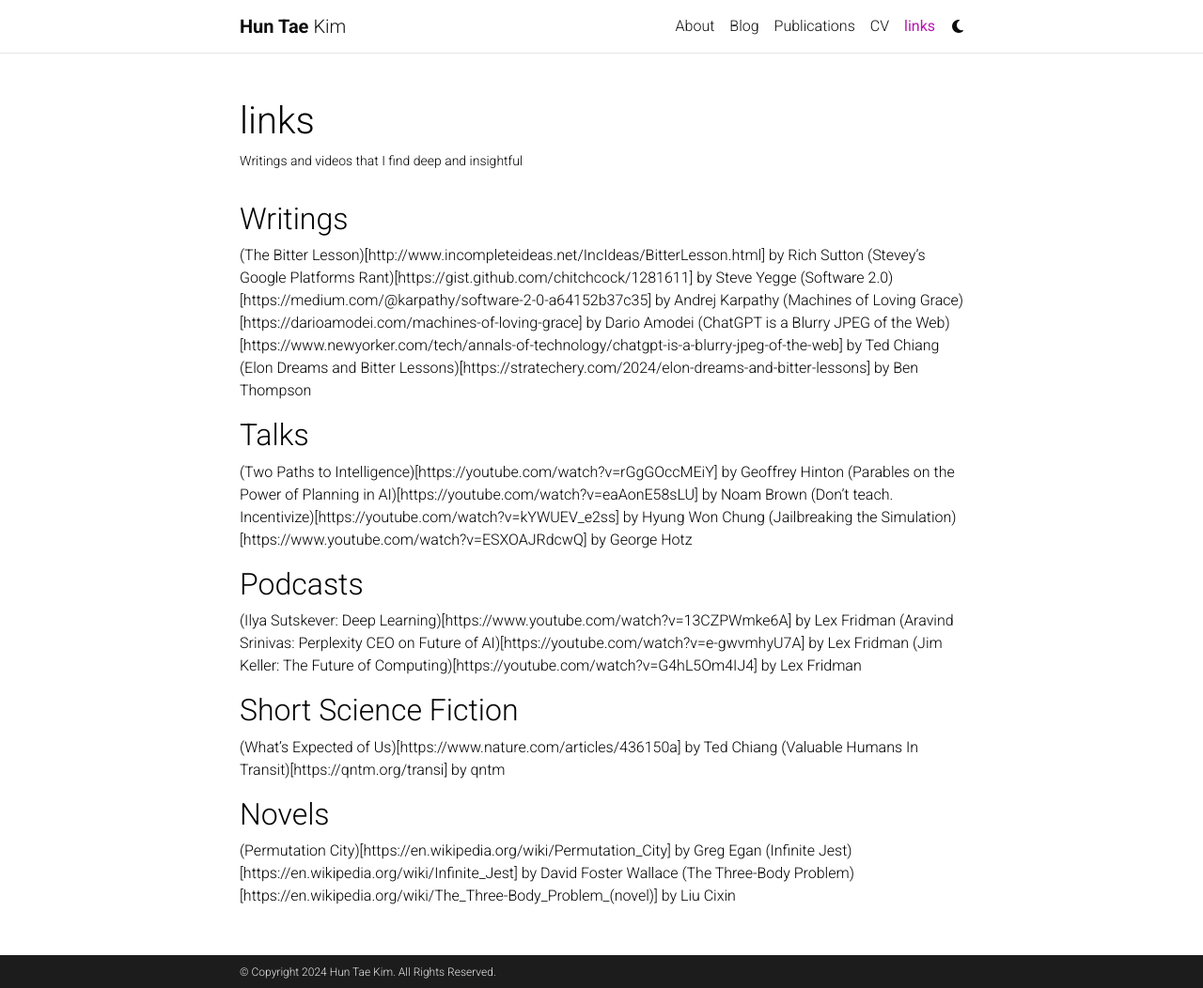
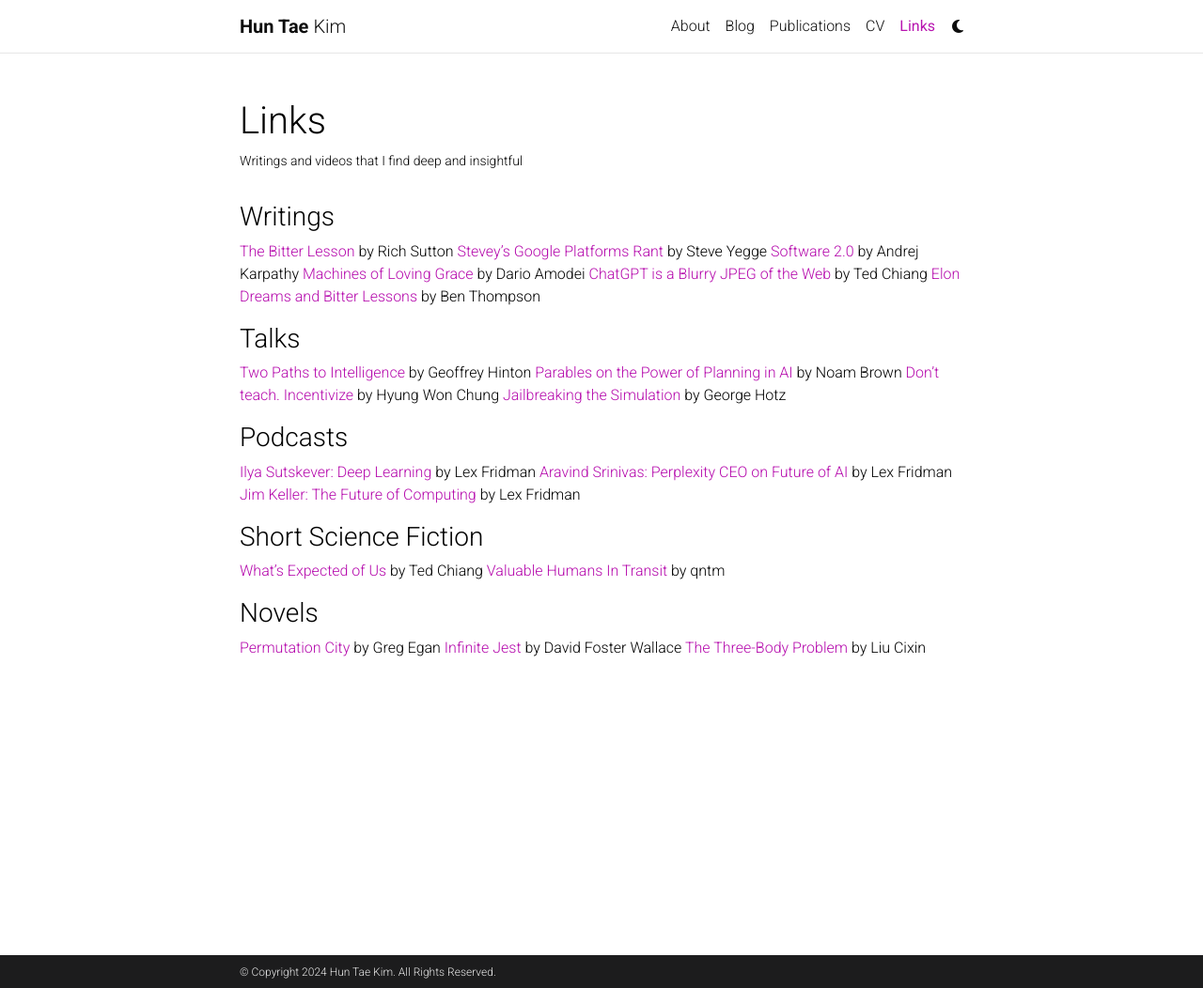
Before and after one commit to ht0324/ht0324.github.io, a Jekyll site: the page built from _pages/links.md, in a window 1280 px wide and 1052 px high. Shown: the whole window at 94% size. Built offline with Jekyll 4.4.1, drawn with Linux system fonts in a browser that asks for light colours; comment, search, counter and statistics services are not loaded; a style sheet for code colours, icons or effects is not loaded.

Commit message:
Update links page and remove unused display tags and categories

```diff
--- a/_config.yml
+++ b/_config.yml
@@ -263,8 +263,8 @@
     tag: '/blog/tag/:name/'
     category: '/blog/category/:name/'
 
-display_tags: ['formatting', 'images', 'links', 'math', 'code'] # these tags will be displayed on the front page of your blog
-display_categories: ['blockquotes'] # these categories will be displayed on the front page of your blog
+# display_tags: ['formatting', 'images', 'links', 'math', 'code'] # these tags will be displayed on the front page of your blog
+# display_categories: ['blockquotes'] # these categories will be displayed on the front page of your blog
 
 # -----------------------------------------------------------------------------
 # Jekyll Scholar
--- a/_pages/links.md
+++ b/_pages/links.md
@@ -1,38 +1,36 @@
 ---
 layout: page
-permalink: /links/
-title: links
+permalink: /Links/
+title: Links
 description: Writings and videos that I find deep and insightful
 nav: true
 nav_order: 6
 ---
 
-## Writings
-(The Bitter Lesson)[http://www.incompleteideas.net/IncIdeas/BitterLesson.html] by Rich Sutton
-(Stevey's Google Platforms Rant)[https://gist.github.com/chitchcock/1281611] by Steve Yegge
-(Software 2.0)[https://medium.com/@karpathy/software-2-0-a64152b37c35] by Andrej Karpathy
-(Machines of Loving Grace)[https://darioamodei.com/machines-of-loving-grace] by Dario Amodei
-(ChatGPT is a Blurry JPEG of the Web)[https://www.newyorker.com/tech/annals-of-technology/chatgpt-is-a-blurry-jpeg-of-the-web] by Ted Chiang
-(Elon Dreams and Bitter Lessons)[https://stratechery.com/2024/elon-dreams-and-bitter-lessons] by Ben Thompson
+### Writings
+[The Bitter Lesson](http://www.incompleteideas.net/IncIdeas/BitterLesson.html) by Rich Sutton
+[Stevey's Google Platforms Rant](https://gist.github.com/chitchcock/1281611) by Steve Yegge
+[Software 2.0](https://medium.com/@karpathy/software-2-0-a64152b37c35) by Andrej Karpathy
+[Machines of Loving Grace](https://darioamodei.com/machines-of-loving-grace) by Dario Amodei
+[ChatGPT is a Blurry JPEG of the Web](https://www.newyorker.com/tech/annals-of-technology/chatgpt-is-a-blurry-jpeg-of-the-web) by Ted Chiang
+[Elon Dreams and Bitter Lessons](https://stratechery.com/2024/elon-dreams-and-bitter-lessons) by Ben Thompson
 
+### Talks
+[Two Paths to Intelligence](https://youtube.com/watch?v=rGgGOccMEiY) by Geoffrey Hinton
+[Parables on the Power of Planning in AI](https://youtube.com/watch?v=eaAonE58sLU) by Noam Brown
+[Don't teach. Incentivize](https://youtube.com/watch?v=kYWUEV_e2ss) by Hyung Won Chung
+[Jailbreaking the Simulation](https://www.youtube.com/watch?v=ESXOAJRdcwQ) by George Hotz
 
-## Talks
-(Two Paths to Intelligence)[https://youtube.com/watch?v=rGgGOccMEiY] by Geoffrey Hinton
-(Parables on the Power of Planning in AI)[https://youtube.com/watch?v=eaAonE58sLU] by Noam Brown
-(Don't teach. Incentivize)[https://youtube.com/watch?v=kYWUEV_e2ss] by Hyung Won Chung
-(Jailbreaking the Simulation)[https://www.youtube.com/watch?v=ESXOAJRdcwQ] by George Hotz
+### Podcasts
+[Ilya Sutskever: Deep Learning](https://www.youtube.com/watch?v=13CZPWmke6A) by Lex Fridman
+[Aravind Srinivas: Perplexity CEO on Future of AI](https://youtube.com/watch?v=e-gwvmhyU7A) by Lex Fridman
+[Jim Keller: The Future of Computing](https://youtube.com/watch?v=G4hL5Om4IJ4) by Lex Fridman
 
-## Podcasts
-(Ilya Sutskever: Deep Learning)[https://www.youtube.com/watch?v=13CZPWmke6A] by Lex Fridman
-(Aravind Srinivas: Perplexity CEO on Future of AI)[https://youtube.com/watch?v=e-gwvmhyU7A] by Lex Fridman
-(Jim Keller: The Future of Computing)[https://youtube.com/watch?v=G4hL5Om4IJ4] by Lex Fridman
+### Short Science Fiction
+[What's Expected of Us](https://www.nature.com/articles/436150a) by Ted Chiang
+[Valuable Humans In Transit](https://qntm.org/transi) by qntm
 
-
-## Short Science Fiction
-(What's Expected of Us)[https://www.nature.com/articles/436150a] by Ted Chiang
-(Valuable Humans In Transit)[https://qntm.org/transi] by qntm
-
-## Novels
-(Permutation City)[https://en.wikipedia.org/wiki/Permutation_City] by Greg Egan
-(Infinite Jest)[https://en.wikipedia.org/wiki/Infinite_Jest] by David Foster Wallace
-(The Three-Body Problem)[https://en.wikipedia.org/wiki/The_Three-Body_Problem_(novel)] by Liu Cixin
+### Novels
+[Permutation City](https://en.wikipedia.org/wiki/Permutation_City) by Greg Egan
+[Infinite Jest](https://en.wikipedia.org/wiki/Infinite_Jest) by David Foster Wallace
+[The Three-Body Problem](https://en.wikipedia.org/wiki/The_Three-Body_Problem_(novel)) by Liu Cixin
```
Also changed, not shown: _pages/about.md (+1 -1 lines), _pages/publications.md (+1 -1 lines).
